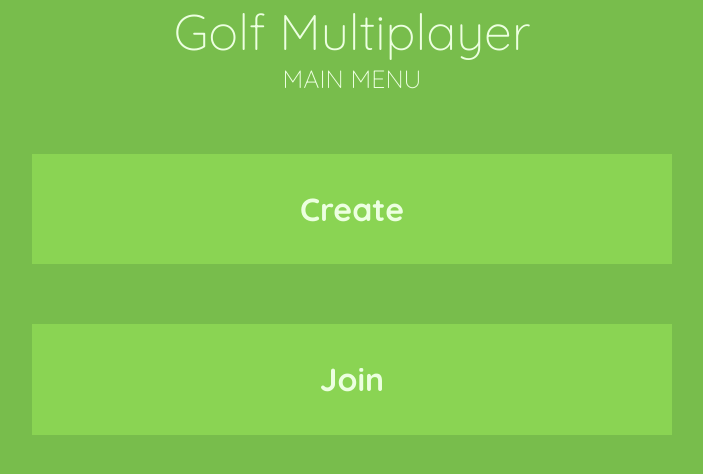
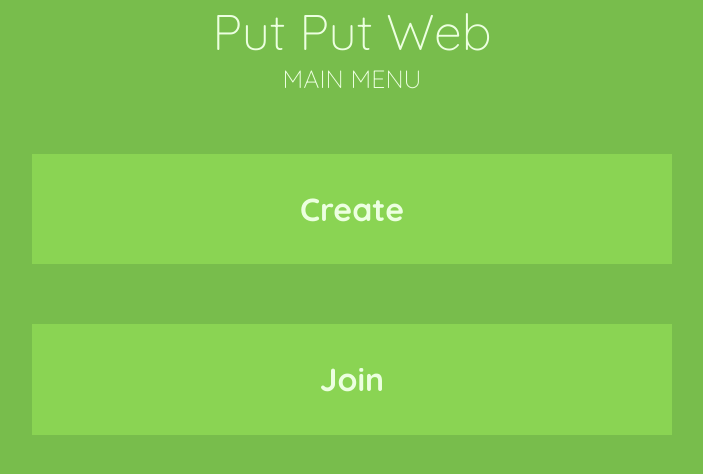
Before and after one commit to PeytonMAnderson/GolfMultiplayer, a website: page nav/main.html in a window 1280 px wide. Shown: the whole page, without its empty margins (288-991 px from the left). Drawn offline with Linux system fonts and the light colour scheme.

Commit message:
Update main.html

```diff
--- a/nav/main.html
+++ b/nav/main.html
@@ -1,7 +1,7 @@
 <!DOCTYPE html>
 <html>
   <head>
-      <title>Golf Multiplayer</title>
+      <title>Put Put Web</title>
     <meta charset="utf-8"/>
     <!-- Ensure that everything scales appropriately on a mobile device -->
     <meta name="viewport" content="width=device-width, initial-scale=1.0, user-scalable=no, minimum-scale=1.0, maximum-scale=1.0">
@@ -13,7 +13,7 @@
     <div id="gameArea"></div>
         <div class="titleWrapper">
             <div class="title">
-                Golf Multiplayer
+                Put Put Web
             </div>
             <div class = "subtitle">
                 MAIN MENU
```
